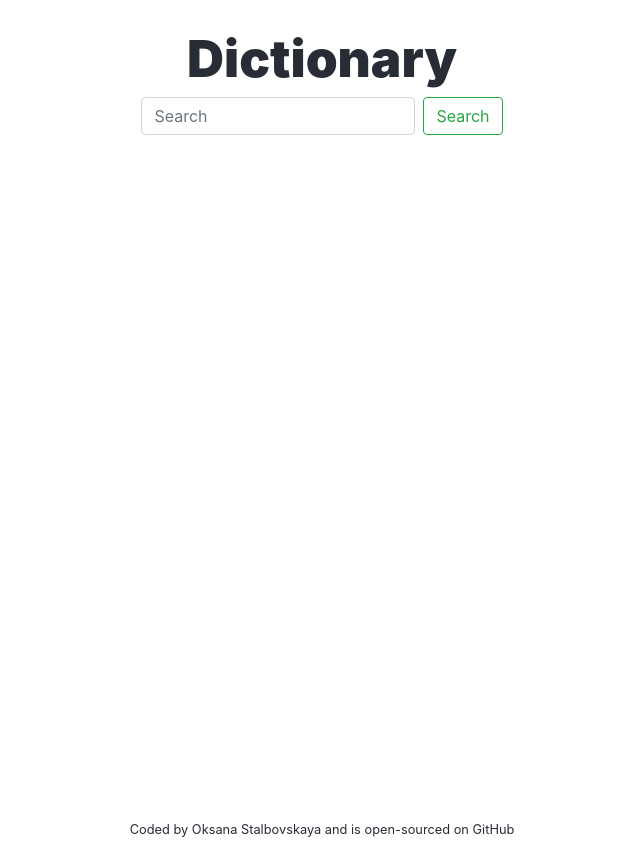
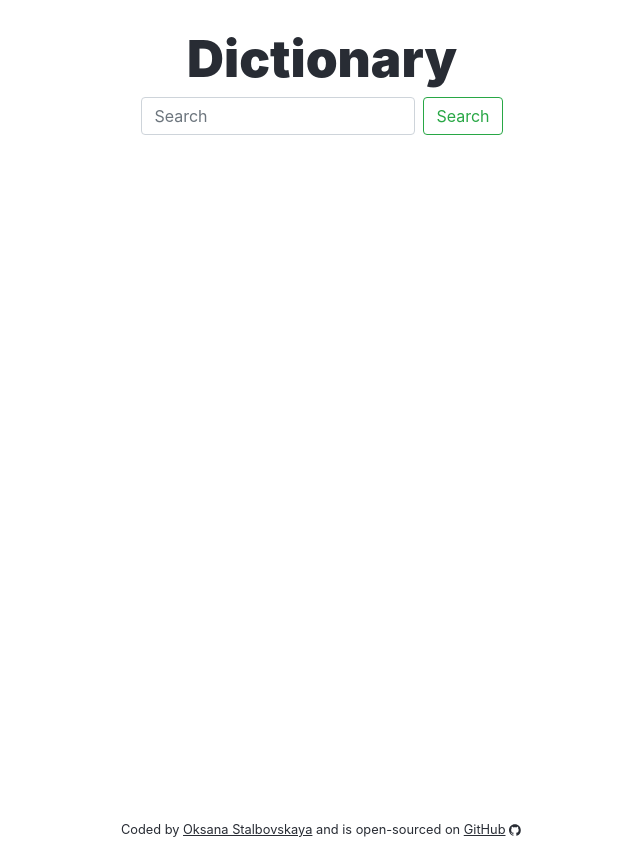
Before and after one commit to magic-ksenia/Project-4-SheCodes-Dictionary-react, a React (Create React App) app: page / in a window 1280 px wide. Shown: the whole page, without its empty margins (318-958 px from the left). Built offline with nearby package versions, Linux system fonts and the light colour scheme.

Commit message:
update footer in App.js

```diff
--- a/src/App.css
+++ b/src/App.css
@@ -20,5 +20,6 @@
 }
 
 .App-link {
+  text-decoration: underline;
   color: #282c34;
 }
--- a/src/App.js
+++ b/src/App.js
@@ -32,13 +32,23 @@ export default function App() {
         and is open-sourced on{" "}
         <a
           className="App-link"
-          href="https://github.com/magic-ksenia/Project-4-SheCodes-Dictionary-react"
+          href="https://github.com/magic-ksenia/dictionary-app-react"
           target="_blank"
           rel="noreferrer"
         >
           {" "}
           GitHub
-        </a>
+        </a>{" "}
+        <svg
+          xmlns="http://www.w3.org/2000/svg"
+          width="14"
+          height="14"
+          fill="currentColor"
+          class="bi bi-github"
+          viewBox="0 1 19 16"
+        >
+          <path d="M8 0C3.58 0 0 3.58 0 8c0 3.54 2.29 6.53 5.47 7.59.4.07.55-.17.55-.38 0-.19-.01-.82-.01-1.49-2.01.37-2.53-.49-2.69-.94-.09-.23-.48-.94-.82-1.13-.28-.15-.68-.52-.01-.53.63-.01 1.08.58 1.23.82.72 1.21 1.87.87 2.33.66.07-.52.28-.87.51-1.07-1.78-.2-3.64-.89-3.64-3.95 0-.87.31-1.59.82-2.15-.08-.2-.36-1.02.08-2.12 0 0 .67-.21 2.2.82.64-.18 1.32-.27 2-.27.68 0 1.36.09 2 .27 1.53-1.04 2.2-.82 2.2-.82.44 1.1.16 1.92.08 2.12.51.56.82 1.27.82 2.15 0 3.07-1.87 3.75-3.65 3.95.29.25.54.73.54 1.48 0 1.07-.01 1.93-.01 2.2 0 .21.15.46.55.38A8.012 8.012 0 0 0 16 8c0-4.42-3.58-8-8-8z" />
+        </svg>
       </p>
     </div>
   );
```
